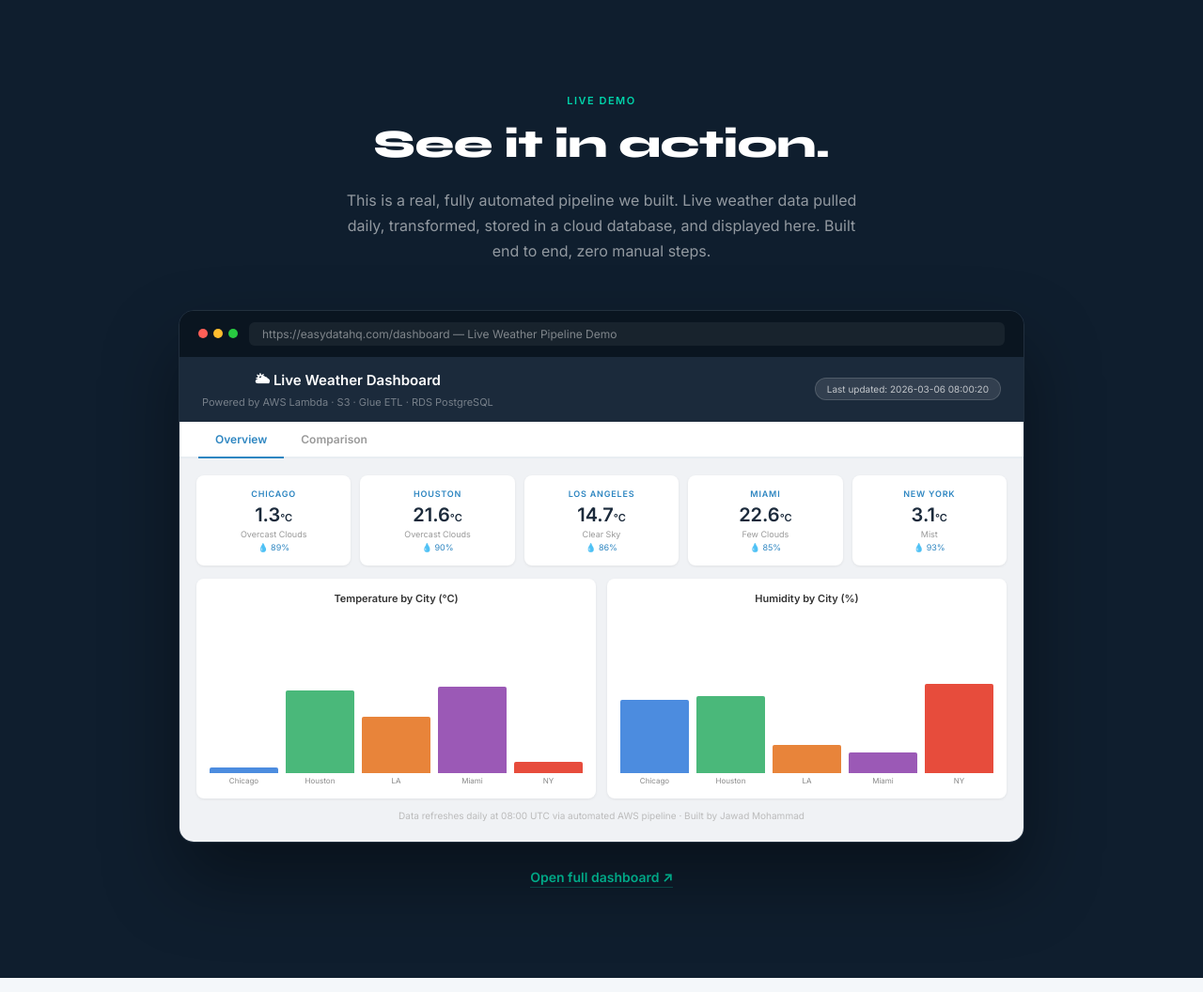
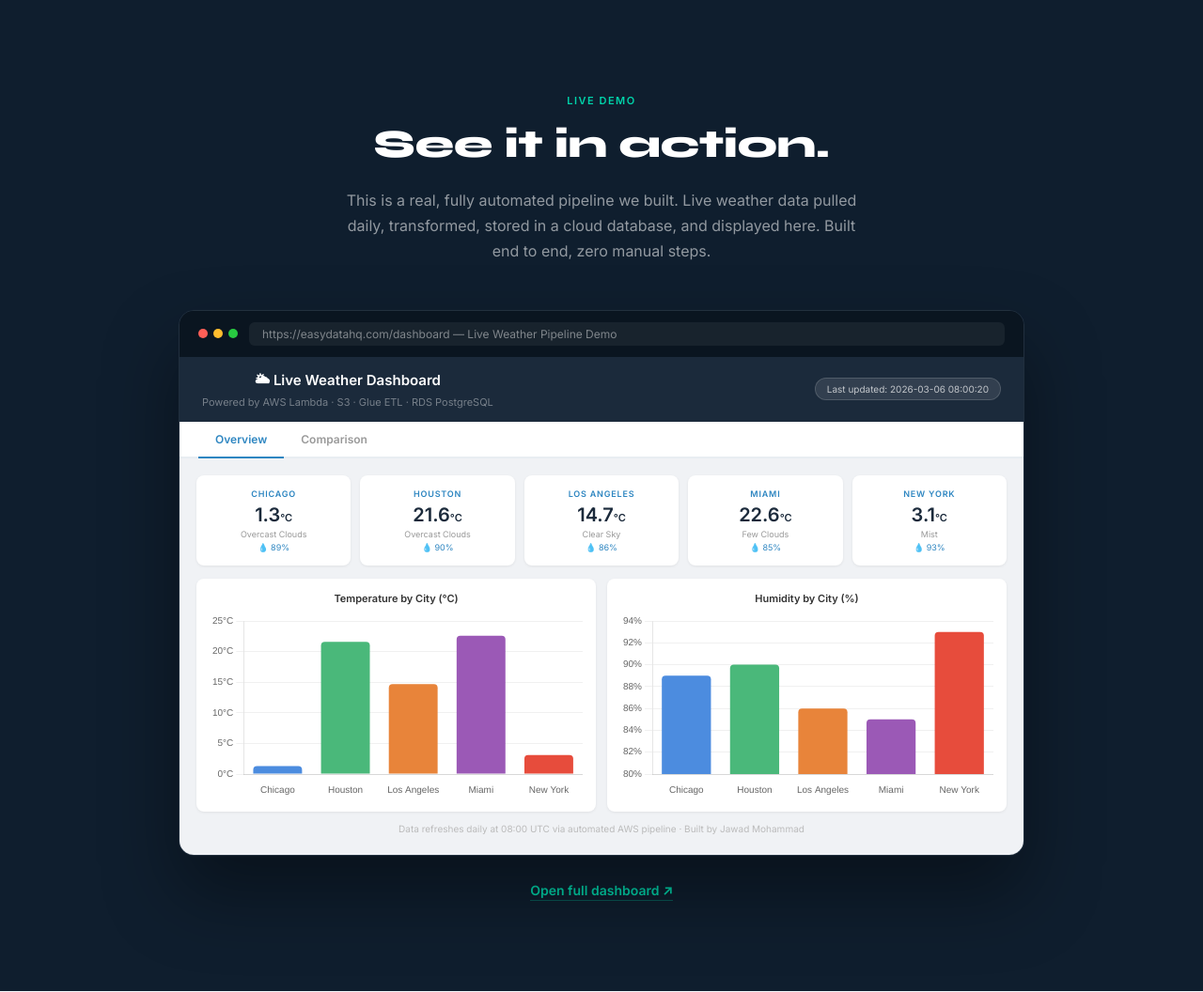
Before and after one commit to Mjawwad7/weather-app, a Flask app: page / in a window 1280 px wide. Shown: the part 3410-4466 px from the top of the page at 94% size. Run offline with Flask 3, Linux system fonts and the light colour scheme; some libraries are stand-ins or nearby versions.

Commit message:
Update landing page charts for temperature, humidity, and wind

```diff
--- a/templates/landing.html
+++ b/templates/landing.html
@@ -380,24 +380,12 @@
           </div>
           <div style="display:grid;grid-template-columns:1fr 1fr;gap:12px;">
             <div style="background:#fff;border-radius:8px;padding:14px;box-shadow:0 1px 3px rgba(0,0,0,0.07);">
-              <div style="font-size:11px;font-weight:600;color:#333;margin-bottom:12px;">Temperature by City (&#176;C)</div>
-              <div style="display:flex;align-items:flex-end;gap:8px;height:180px;">
-                <div style="flex:1;display:flex;flex-direction:column;align-items:center;gap:3px;"><div style="width:100%;background:#4c8cdf;border-radius:2px 2px 0 0;height:6px;min-height:3px;"></div><span style="font-size:8px;color:#888;">Chicago</span></div>
-                <div style="flex:1;display:flex;flex-direction:column;align-items:center;gap:3px;"><div style="width:100%;background:#4ab87a;border-radius:2px 2px 0 0;height:88px;"></div><span style="font-size:8px;color:#888;">Houston</span></div>
-                <div style="flex:1;display:flex;flex-direction:column;align-items:center;gap:3px;"><div style="width:100%;background:#e8843a;border-radius:2px 2px 0 0;height:60px;"></div><span style="font-size:8px;color:#888;">LA</span></div>
-                <div style="flex:1;display:flex;flex-direction:column;align-items:center;gap:3px;"><div style="width:100%;background:#9b59b6;border-radius:2px 2px 0 0;height:92px;"></div><span style="font-size:8px;color:#888;">Miami</span></div>
-                <div style="flex:1;display:flex;flex-direction:column;align-items:center;gap:3px;"><div style="width:100%;background:#e74c3c;border-radius:2px 2px 0 0;height:12px;min-height:3px;"></div><span style="font-size:8px;color:#888;">NY</span></div>
-              </div>
+              <div style="font-size:11px;font-weight:600;color:#333;margin-bottom:8px;">Temperature by City (&#176;C)</div>
+              <canvas id="tempChart"></canvas>
             </div>
             <div style="background:#fff;border-radius:8px;padding:14px;box-shadow:0 1px 3px rgba(0,0,0,0.07);">
-              <div style="font-size:11px;font-weight:600;color:#333;margin-bottom:12px;">Humidity by City (%)</div>
-              <div style="display:flex;align-items:flex-end;gap:8px;height:180px;">
-                <div style="flex:1;display:flex;flex-direction:column;align-items:center;gap:3px;"><div style="width:100%;background:#4c8cdf;border-radius:2px 2px 0 0;height:78px;"></div><span style="font-size:8px;color:#888;">Chicago</span></div>
-                <div style="flex:1;display:flex;flex-direction:column;align-items:center;gap:3px;"><div style="width:100%;background:#4ab87a;border-radius:2px 2px 0 0;height:82px;"></div><span style="font-size:8px;color:#888;">Houston</span></div>
-                <div style="flex:1;display:flex;flex-direction:column;align-items:center;gap:3px;"><div style="width:100%;background:#e8843a;border-radius:2px 2px 0 0;height:30px;"></div><span style="font-size:8px;color:#888;">LA</span></div>
-                <div style="flex:1;display:flex;flex-direction:column;align-items:center;gap:3px;"><div style="width:100%;background:#9b59b6;border-radius:2px 2px 0 0;height:22px;"></div><span style="font-size:8px;color:#888;">Miami</span></div>
-                <div style="flex:1;display:flex;flex-direction:column;align-items:center;gap:3px;"><div style="width:100%;background:#e74c3c;border-radius:2px 2px 0 0;height:95px;"></div><span style="font-size:8px;color:#888;">NY</span></div>
-              </div>
+              <div style="font-size:11px;font-weight:600;color:#333;margin-bottom:8px;">Humidity by City (%)</div>
+              <canvas id="humidChart"></canvas>
             </div>
           </div>
           <div style="text-align:center;font-size:10px;color:#bbb;margin-top:12px;padding-bottom:4px;">Data refreshes daily at 08:00 UTC via automated AWS pipeline &middot; Built by Jawad Mohammad</div>
@@ -426,13 +414,8 @@
             </table>
           </div>
           <div style="background:#fff;border-radius:8px;padding:14px;box-shadow:0 1px 3px rgba(0,0,0,0.07);">
-            <div style="font-size:11px;font-weight:600;color:#333;margin-bottom:12px;">Wind Speed Comparison (m/s)</div>
-            <div style="display:flex;align-items:flex-end;gap:14px;height:70px;">
-              <div style="flex:1;display:flex;flex-direction:column;align-items:center;gap:3px;"><div style="width:100%;background:#4c8cdf;border-radius:2px 2px 0 0;height:74px;"></div><span style="font-size:9px;color:#888;">Chicago</span></div>
-              <div style="flex:1;display:flex;flex-direction:column;align-items:center;gap:3px;"><div style="width:100%;background:#4ab87a;border-radius:2px 2px 0 0;height:50px;"></div><span style="font-size:9px;color:#888;">Houston</span></div>
-              <div style="flex:1;display:flex;flex-direction:column;align-items:center;gap:3px;"><div style="width:100%;background:#e8843a;border-radius:2px 2px 0 0;height:40px;"></div><span style="font-size:9px;color:#888;">LA</span></div>
-              <div style="flex:1;display:flex;flex-direction:column;align-items:center;gap:3px;"><div style="width:100%;background:#9b59b6;border-radius:2px 2px 0 0;height:82px;"></div><span style="font-size:9px;color:#888;">Miami</span></div>
-            </div>
+            <div style="font-size:11px;font-weight:600;color:#333;margin-bottom:8px;">Wind Speed Comparison (m/s)</div>
+            <canvas id="windChart"></canvas>
           </div>
           <div style="text-align:center;font-size:10px;color:#bbb;margin-top:12px;padding-bottom:4px;">Data refreshes daily at 08:00 UTC via automated AWS pipeline &middot; Built by Jawad Mohammad</div>
         </div>
@@ -536,5 +519,48 @@
     }
   }
 </script>
+<script src="https://cdnjs.cloudflare.com/ajax/libs/Chart.js/4.4.1/chart.umd.min.js"></script>
+<script>
+  const cities = ['Chicago', 'Houston', 'Los Angeles', 'Miami', 'New York'];
+  const colors = ['#4c8cdf', '#4ab87a', '#e8843a', '#9b59b6', '#e74c3c'];
+  const chartDefaults = {
+    type: 'bar',
+    options: {
+      responsive: true,
+      plugins: { legend: { display: false } },
+      scales: {
+        x: { grid: { display: false }, ticks: { font: { size: 10 } } },
+        y: { grid: { color: '#f0f0f0' }, ticks: { font: { size: 10 } } }
+      }
+    }
+  };
+
+  new Chart(document.getElementById('tempChart'), {
+    ...chartDefaults,
+    data: {
+      labels: cities,
+      datasets: [{ data: [1.3, 21.6, 14.7, 22.6, 3.1], backgroundColor: colors, borderRadius: 4 }]
+    },
+    options: { ...chartDefaults.options, scales: { ...chartDefaults.options.scales, y: { ...chartDefaults.options.scales.y, ticks: { font: { size: 10 }, callback: v => v + '°C' } } } }
+  });
+
+  new Chart(document.getElementById('humidChart'), {
+    ...chartDefaults,
+    data: {
+      labels: cities,
+      datasets: [{ data: [89, 90, 86, 85, 93], backgroundColor: colors, borderRadius: 4 }]
+    },
+    options: { ...chartDefaults.options, scales: { ...chartDefaults.options.scales, y: { ...chartDefaults.options.scales.y, min: 80, ticks: { font: { size: 10 }, callback: v => v + '%' } } } }
+  });
+
+  new Chart(document.getElementById('windChart'), {
+    ...chartDefaults,
+    data: {
+      labels: cities,
+      datasets: [{ data: [4.6, 3.1, 2.5, 5.1, 6.2], backgroundColor: colors, borderRadius: 4 }]
+    },
+    options: { ...chartDefaults.options, scales: { ...chartDefaults.options.scales, y: { ...chartDefaults.options.scales.y, ticks: { font: { size: 10 }, callback: v => v + ' m/s' } } } }
+  });
+</script>
 </body>
 </html>
```
